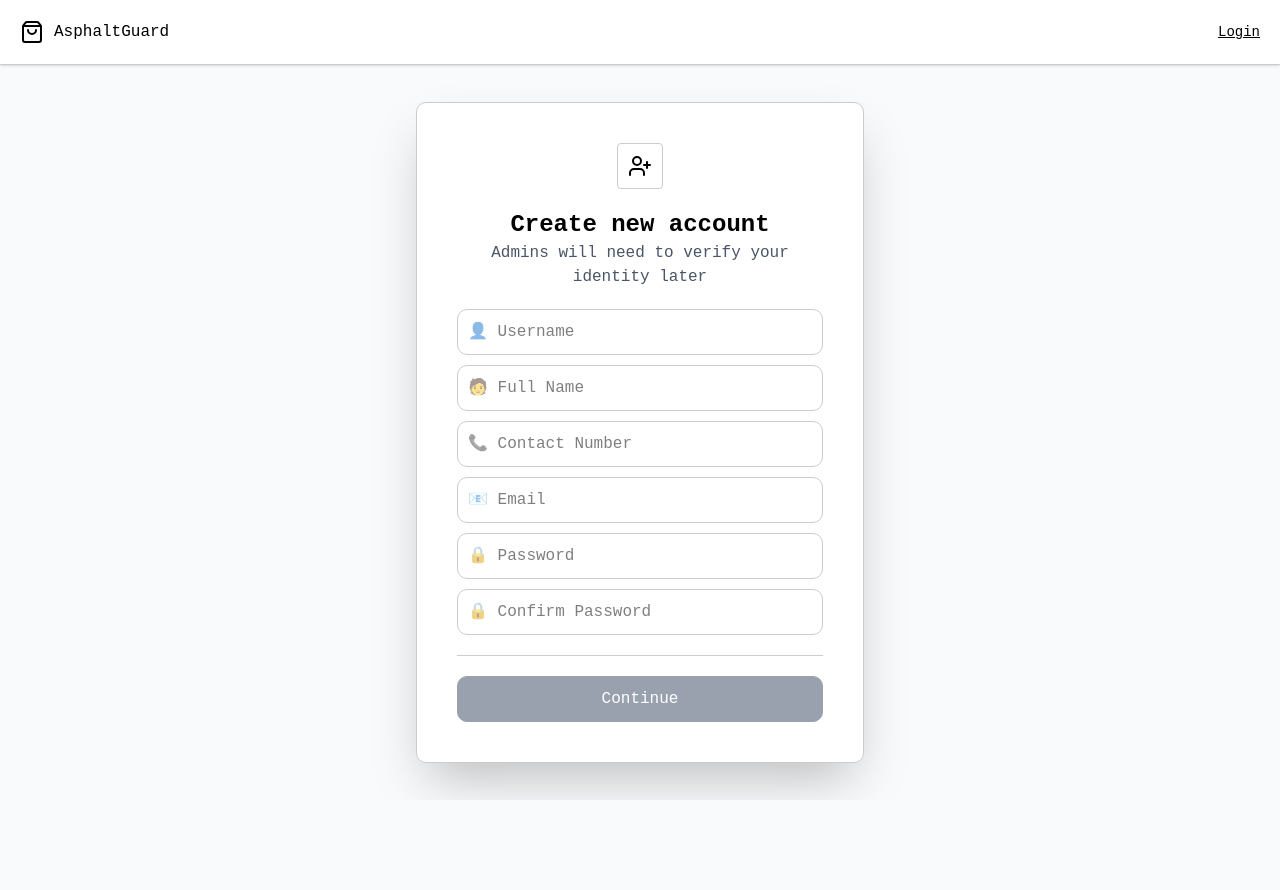
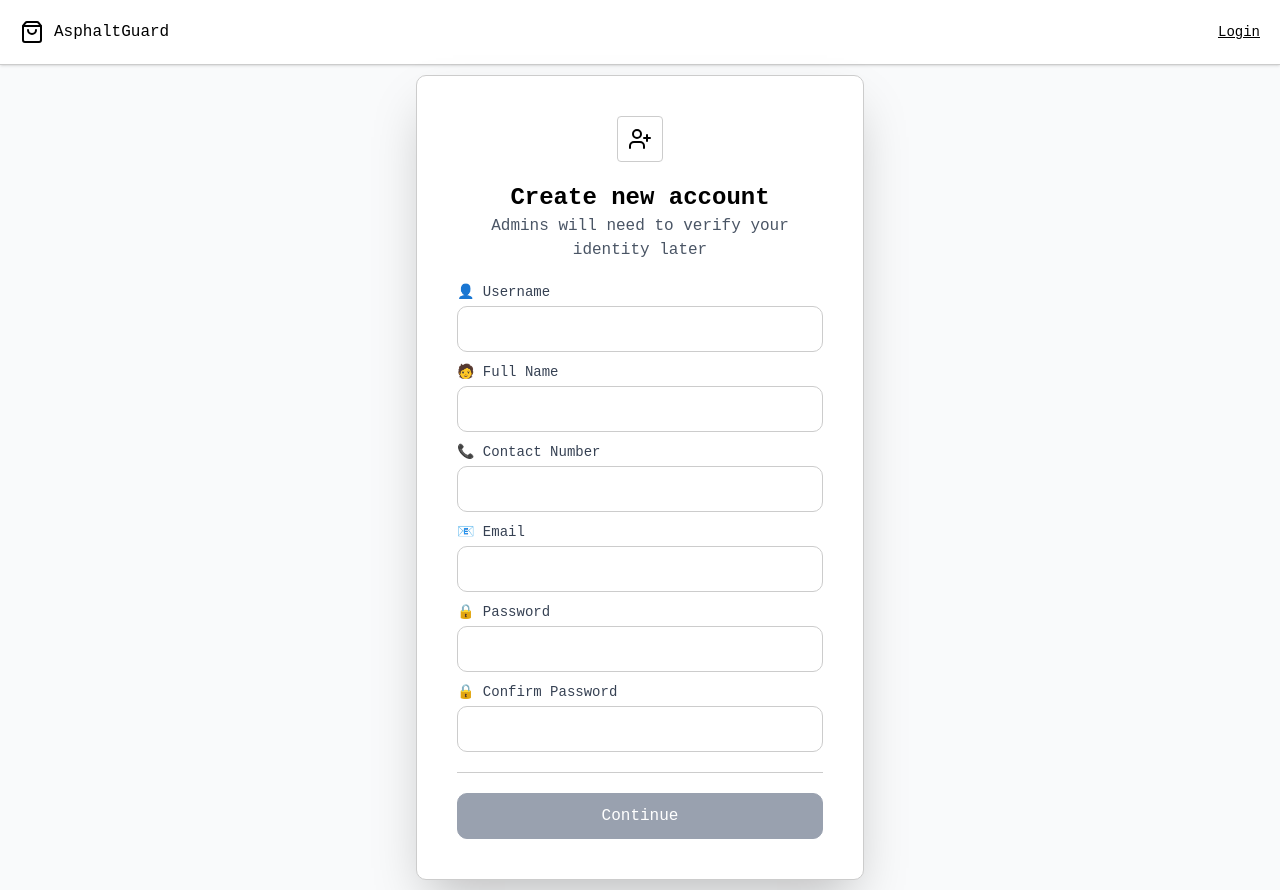
Before and after one commit to asphalt-guard/asphalt-guard-vite, a React (Vite) app: page /signup in a window 1280 px wide. Before the commit the page ends 800 px from the top, so only its background shows below. Built offline with nearby package versions, Linux system fonts and the light colour scheme; no server answers; a web font is replaced by a local one.

Commit message:
placeholder to label

```diff
--- a/src/auth/Login.tsx
+++ b/src/auth/Login.tsx
@@ -68,22 +68,38 @@ function Login() {
 						</p>
 					</div>
 					<div className="flex flex-col justify-center items-center gap-2.5 w-full">
+						<div className="flex flex-col gap-1 w-full">
+							<label
+								htmlFor="email"
+								className="text-sm font-medium text-gray-700"
+							>
+								📧 Email
+							</label>
 							<input
+								id="email"
 								type="text"
 								name="email"
 								value={credentials.email}
 								onChange={handleChangeForm}
-							placeholder="📧 Email"
 								className="border border-[#cccccc] rounded-[10px] p-2.5 w-full"
 							/>
+						</div>
+						<div className="flex flex-col gap-1 w-full">
+							<label
+								htmlFor="password"
+								className="text-sm font-medium text-gray-700"
+							>
+								🔒 Password
+							</label>
 							<input
+								id="password"
 								type="password"
 								name="password"
 								value={credentials.password}
 								onChange={handleChangeForm}
-							placeholder="🔒 Password"
 								className="border border-[#cccccc] rounded-[10px] p-2.5 w-full"
 							/>
+						</div>
 						<div className="flex justify-between w-full">
 							<p className="text-[0.7rem] text-[red]">{message}</p>
 							<Link
--- a/src/auth/SignUp.tsx
+++ b/src/auth/SignUp.tsx
@@ -86,52 +86,100 @@ function SignUp() {
 					</div>
 
 					<div className="flex flex-col justify-center gap-2.5 w-full">
+						<div className="flex flex-col gap-1">
+							<label
+								htmlFor="username"
+								className="text-sm font-medium text-gray-700"
+							>
+								👤 Username
+							</label>
 							<input
+								id="username"
 								type="text"
 								name="username"
-							placeholder="👤 Username"
 								value={formData.username}
 								onChange={handleChangeForm}
 								className="border border-[#cccccc] rounded-[10px] p-2.5 w-full focus:outline-black"
 							/>
+						</div>
+						<div className="flex flex-col gap-1">
+							<label
+								htmlFor="full_name"
+								className="text-sm font-medium text-gray-700"
+							>
+								🧑 Full Name
+							</label>
 							<input
+								id="full_name"
 								type="text"
 								name="full_name"
-							placeholder="🧑 Full Name"
 								value={formData.full_name}
 								onChange={handleChangeForm}
 								className="border border-[#cccccc] rounded-[10px] p-2.5 w-full focus:outline-black"
 							/>
+						</div>
+						<div className="flex flex-col gap-1">
+							<label
+								htmlFor="contact_number"
+								className="text-sm font-medium text-gray-700"
+							>
+								📞 Contact Number
+							</label>
 							<input
+								id="contact_number"
 								type="text"
 								name="contact_number"
-							placeholder="📞 Contact Number"
 								value={formData.contact_number}
 								onChange={handleChangeForm}
 								className="border border-[#cccccc] rounded-[10px] p-2.5 w-full focus:outline-black"
 							/>
+						</div>
+						<div className="flex flex-col gap-1">
+							<label
+								htmlFor="email"
+								className="text-sm font-medium text-gray-700"
+							>
+								📧 Email
+							</label>
 							<input
+								id="email"
 								type="email"
 								name="email"
-							placeholder="📧 Email"
 								value={formData.email}
 								onChange={handleChangeForm}
 								className="border border-[#cccccc] rounded-[10px] p-2.5 w-full focus:outline-black"
 							/>
+						</div>
+						<div className="flex flex-col gap-1">
+							<label
+								htmlFor="password"
+								className="text-sm font-medium text-gray-700"
+							>
+								🔒 Password
+							</label>
 							<input
+								id="password"
 								type="password"
-							placeholder="🔒 Password"
 								value={password}
 								onChange={(e) => setPassword(e.target.value)}
 								className="border border-[#cccccc] rounded-[10px] p-2.5 w-full focus:outline-black"
 							/>
+						</div>
+						<div className="flex flex-col gap-1">
+							<label
+								htmlFor="confirm_password"
+								className="text-sm font-medium text-gray-700"
+							>
+								🔒 Confirm Password
+							</label>
 							<input
+								id="confirm_password"
 								type="password"
-							placeholder="🔒 Confirm Password"
 								value={confirmPassword}
 								onChange={(e) => setConfirmPassword(e.target.value)}
 								className="border border-[#cccccc] rounded-[10px] p-2.5 w-full focus:outline-black"
 							/>
+						</div>
 					</div>
 
 					<div className="border-b border-b-[#cccccc] w-full"></div>
```
Lines whose indentation alone changed are shown as unchanged.
